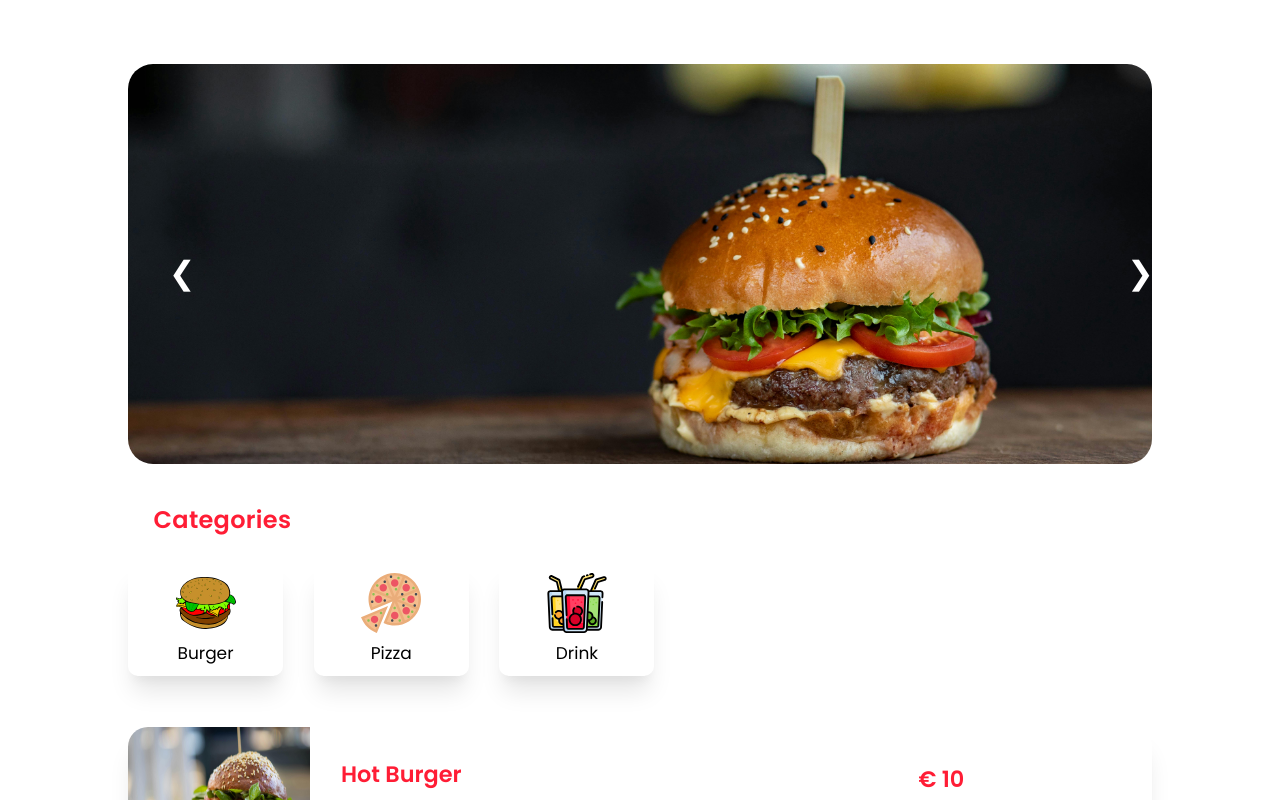
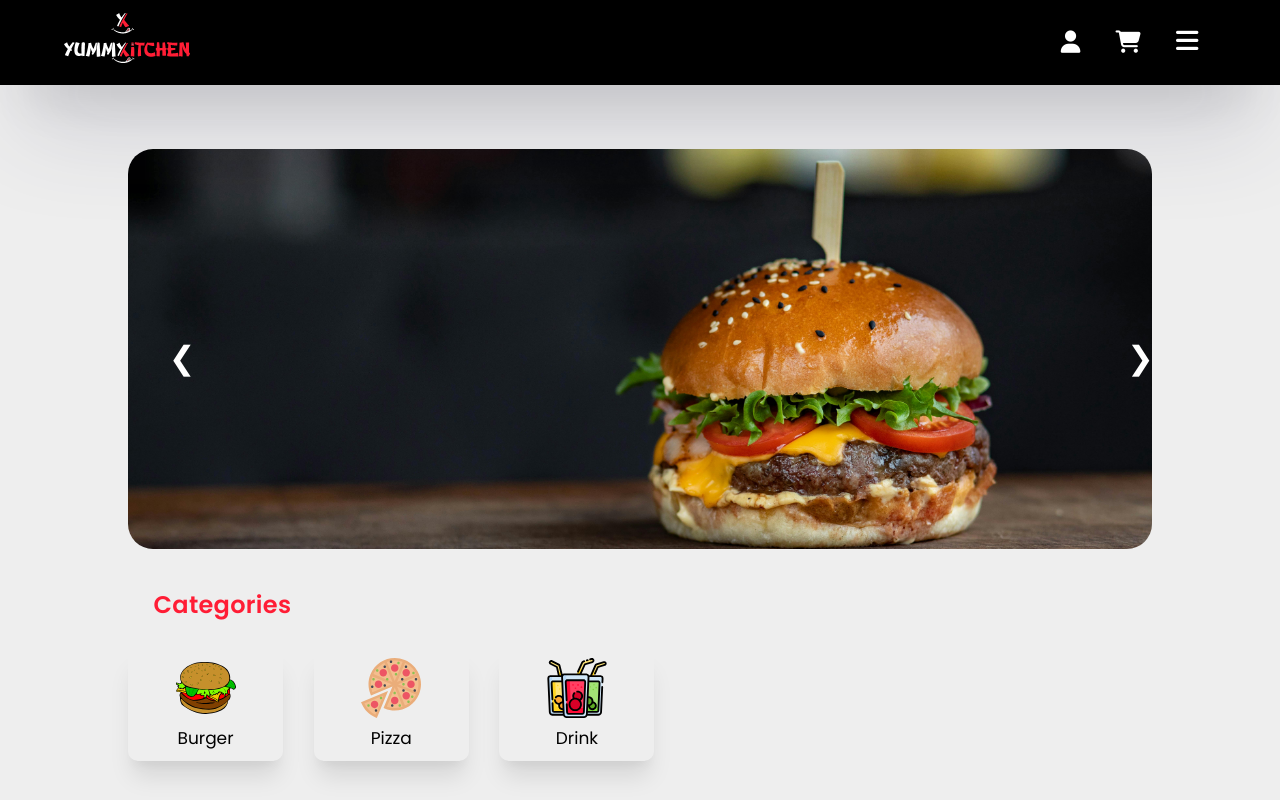
Before and after one commit to hasangoksel/Restaurant-Market, a Vue app in the folder client/: page / in a window 1280 px wide. Shown: the top 800 px of the page. Built offline with nearby package versions, Linux system fonts and the light colour scheme.

Commit message:
Added: Navbar Component

```diff
--- a/client/src/App.vue
+++ b/client/src/App.vue
@@ -2,12 +2,14 @@
   <restaurant></restaurant>
 </template>
 <script>
+import Navbar from './components/Navbar.vue';
 import Restaurant from './layouts/Restaurant.vue'
 import Welcome from './layouts/Welcome.vue'
 export default{
   components:{
     'welcome': Welcome,
-    'restaurant': Restaurant
+    'restaurant': Restaurant,
+    'navbar': Navbar
   }
 }
 </script>
--- a/client/src/assets/style.css
+++ b/client/src/assets/style.css
@@ -8,4 +8,5 @@
 body{
     font-family: "Poppins", sans-serif;
     font-size: 17px;
+    background: #eee;
 }
--- a/client/src/components/Navbar.vue
+++ b/client/src/components/Navbar.vue
@@ -1,15 +1,176 @@
 <template>
     <div>
+        <div v-if="isOpen" class="open-menu" :class="{ 'fadeOutRight': fadeOut }" @animationend="handleAnimationEnd">
+            <span @click="closeMenu"><i class="fa-solid fa-xmark"></i></span>
+            <ul>
+                <li><a href="#" @click="closeMenu">Restaurant</a></li>
+                <li><a href="#" @click="closeMenu">Market</a></li>
+            </ul>
+        </div>
+        <nav class="nav">
+            <div class="nav__logo">
+                <img src="../assets/logo/logo.svg" alt="Yummykitchen Logo">
+            </div>
+            <div class="nav__links">
+                <span><i class="fa-solid fa-user"></i></span>
+                <span><i class="fa-solid fa-cart-shopping"></i></span>
+                <p @click="toggleMenu"><i class="fa-solid fa-bars"></i></p>
+            </div>
+        </nav>
 
     </div>
 </template>
 
 <script>
-    export default {
+export default {
+    data() {
+        return {
+            isOpen: false,
+            fadeOut: false,
+        };
+    },
+    methods: {
+        toggleMenu() {
+            if (this.isOpen) {
+                this.fadeOut = true; // Menüyü kapatmak için fadeOut durumunu true yapın
+            } else {
+                this.isOpen = true; // Menüyü açmak için isOpen durumunu true yapın
+            }
+        },
 
-    }
+        closeMenu() {
+            this.fadeOut = true;
+            this.isOpen = !this.isOpen;
+        },
+        handleAnimationEnd() {
+            if (this.fadeOut) {
+                this.isOpen = false;
+                this.fadeOut = false;
+            }
+        },
+    },
+};
 </script>
 
 <style scoped>
+@keyframes fadeInRight {
+    0% {
+        opacity: 0;
+        right: -300px;
+    }
 
+    100% {
+        opacity: 1;
+        right: 0;
+    }
+}
+
+@keyframes fadeOutRight {
+    0% {
+        opacity: 1;
+        right: 0;
+    }
+
+    100% {
+        opacity: 0;
+        right: -300px;
+    }
+}
+
+
+.open-menu {
+    width: 20%;
+    height: 100vh;
+    background-color: #f8f9fa;
+    position: fixed;
+    top: 0;
+    right: 0;
+    left: auto;
+    z-index: 105;
+    display: flex;
+    flex-direction: column;
+    justify-content: flex-start;
+    align-items: center;
+    animation: fadeInRight .6s ease 1;
+}
+
+.fadeOutRight {
+    animation: fadeOutRight .6s ease 1;
+    right: -300px;
+}
+
+.open-menu span {
+    width: 100%;
+    text-align: right;
+    padding: 7%;
+    margin-top: 7%;
+    cursor: pointer;
+}
+
+.open-menu span i {
+    font-size: 2rem;
+}
+
+.open-menu ul {
+    margin-top: 50%;
+    list-style: none;
+}
+
+.open-menu ul li {
+    margin-bottom: 14%;
+}
+
+.open-menu ul li a {
+    text-decoration: none;
+    font-size: 1.2rem;
+    color: #000;
+}
+
+.nav {
+    position: sticky;
+    top: 0;
+    padding: 1% 5%;
+    display: flex;
+    justify-content: space-between;
+    align-items: center;
+    background: #000;
+    color: #FFF;
+    font-size: 1.4rem;
+    z-index: 99;
+    box-shadow: rgba(50, 50, 93, 0.25) 0px 50px 100px -20px, rgba(0, 0, 0, 0.3) 0px 30px 60px -30px;
+}
+
+.nav__logo img {
+    flex-basis: 40%;
+    height: 50px;
+}
+
+.nav__links {
+    flex-basis: 15%;
+    display: flex;
+    justify-content: space-around;
+    align-items: center;
+}
+
+.nav__links span i {
+    cursor: pointer;
+    color: #FFF;
+    transition: color .3s ease-in-out;
+}
+
+.nav__links span i:hover {
+    color: #FF1D35;
+}
+
+.nav__links p i {
+    font-size: 1.6rem;
+    cursor: pointer;
+    color: #FFF;
+    transition: all .5s ease-in-out;
+}
+
+.nav__links p i:hover {
+    color: #FF1D35;
+    transform: rotate(180deg);
+}
 </style>
--- a/client/src/layouts/Restaurant.vue
+++ b/client/src/layouts/Restaurant.vue
@@ -1,5 +1,6 @@
 <template>
     <div>
+        <yummy-nav></yummy-nav>
         <div class="campaign">
             <div class="slider-container">
                 <div class="slider" :style="sliderStyle" @click="nextImage">
@@ -39,9 +40,11 @@
 
 <script>
 import Footer from '../components/Footer.vue'
+import YummyNav from '../components/Navbar.vue'
 export default {
     components:{
-            'yummy-footer': Footer
+            'yummy-footer': Footer,
+            'yummy-nav': YummyNav
     },
     data() {
         return {
@@ -265,8 +268,9 @@ button {
 .products__item__basket :nth-child(2) {
     cursor: pointer;
     font-size: .9rem;
+    font-weight: 500;
     color: #FF1D35;
-    border: 1.2px solid#FF1D35;
+    border: 2px solid#FF1D35;
     padding: 3% 10%;
     border-radius: 10px;
     margin-top: 10%;
@@ -278,7 +282,7 @@ button {
 .products__item__basket :nth-child(2):hover {
     background: #FF1D35;
     color: #FFF;
-    border: 1px solid #FF1D35;
+    border: 2px solid #FF1D35;
 }
 
 .products__item__basket :nth-child(2) i {
```
